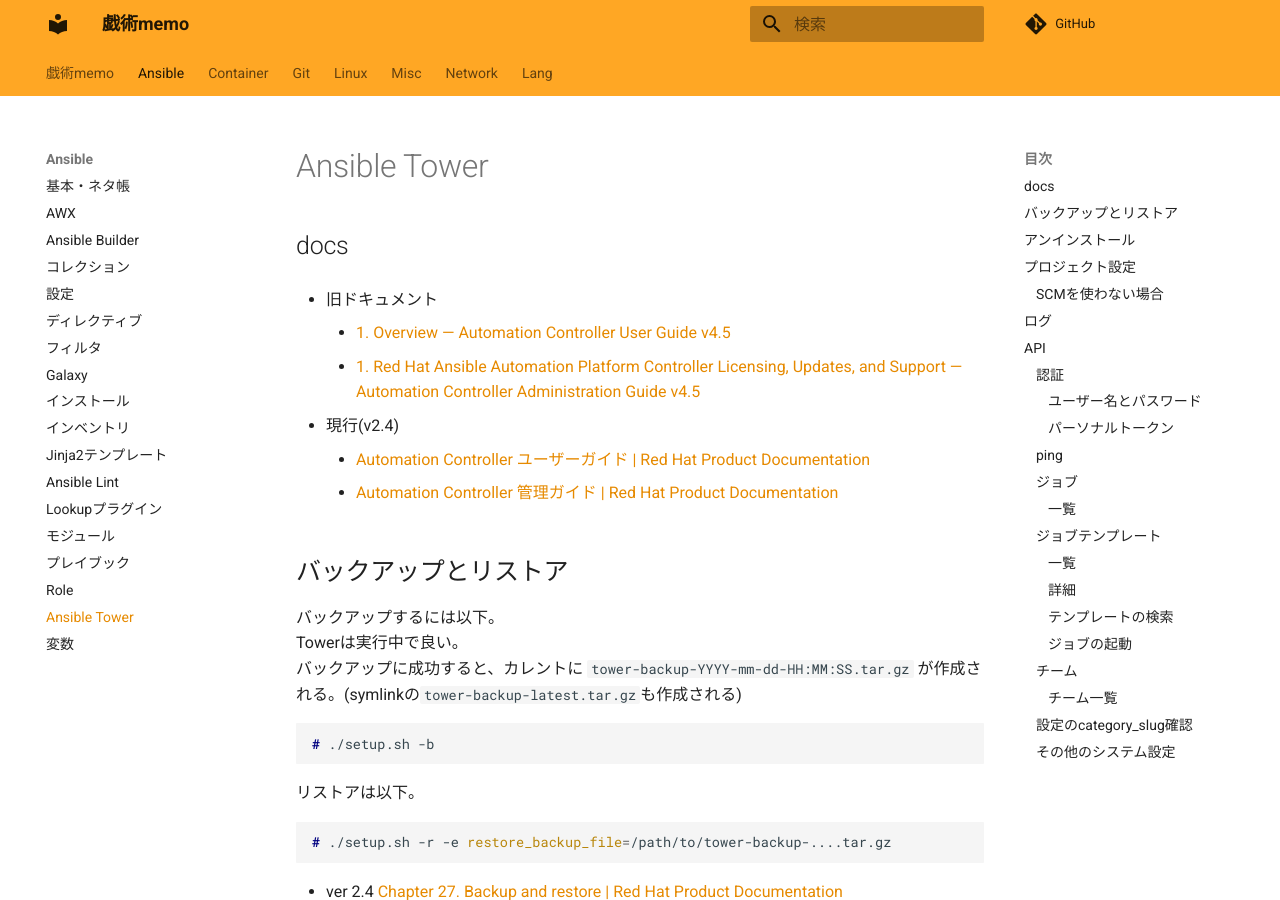
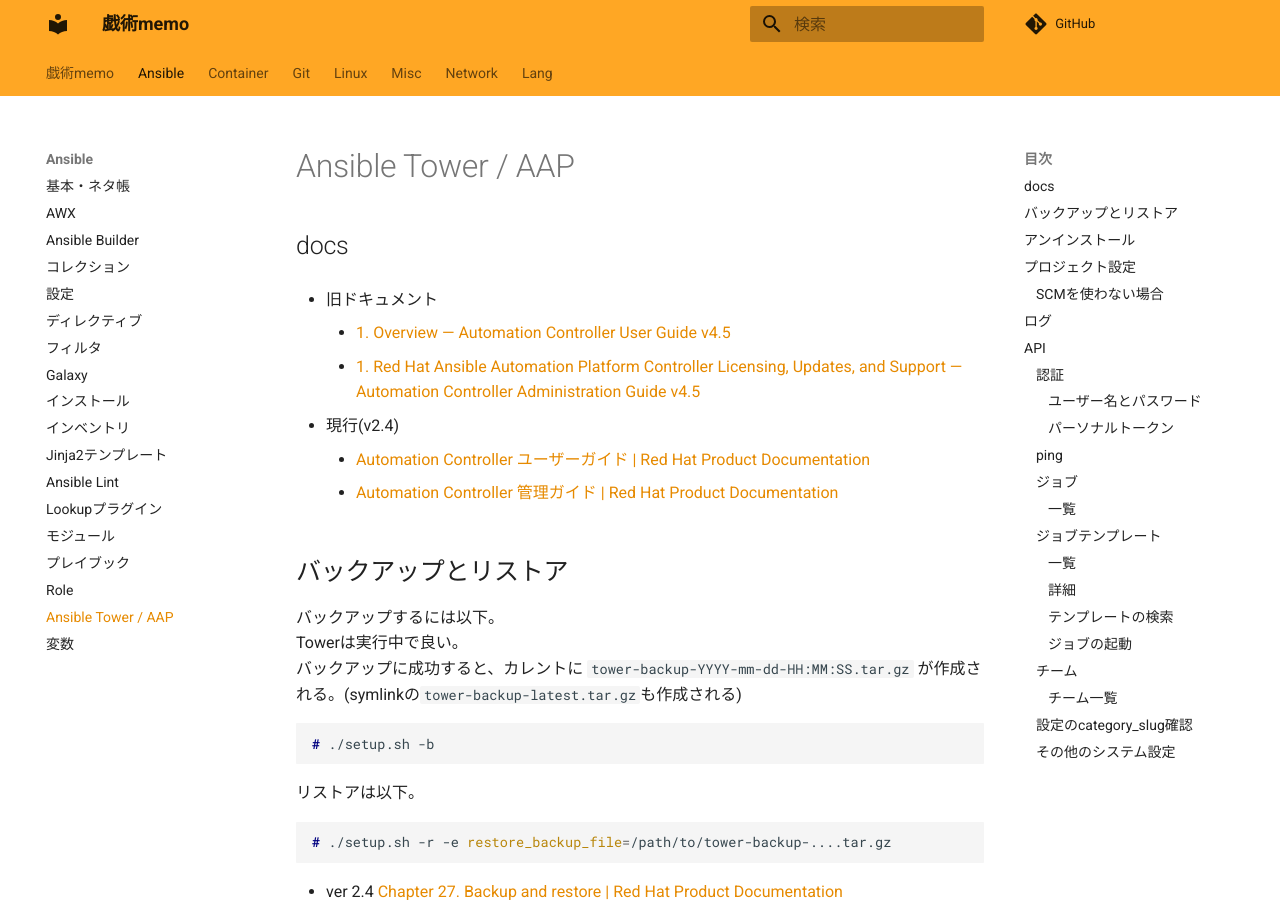
Before and after one commit to zaki-lknr/docs, an MkDocs documentation site: the page built from docs/Ansible/tower.md, in a window 1280 px wide and 900 px high. Built offline with MkDocs 1.6.1 and Material for MkDocs 9.7.7, drawn with Linux system fonts in a browser that asks for light colours; comment, search, counter and statistics services are not loaded.

Commit message:
update: ansible/tower: title

```diff
--- a/docs/Ansible/tower.md
+++ b/docs/Ansible/tower.md
@@ -1,4 +1,4 @@
-# Ansible Tower
+# Ansible Tower / AAP
 
 ## docs
 
```
